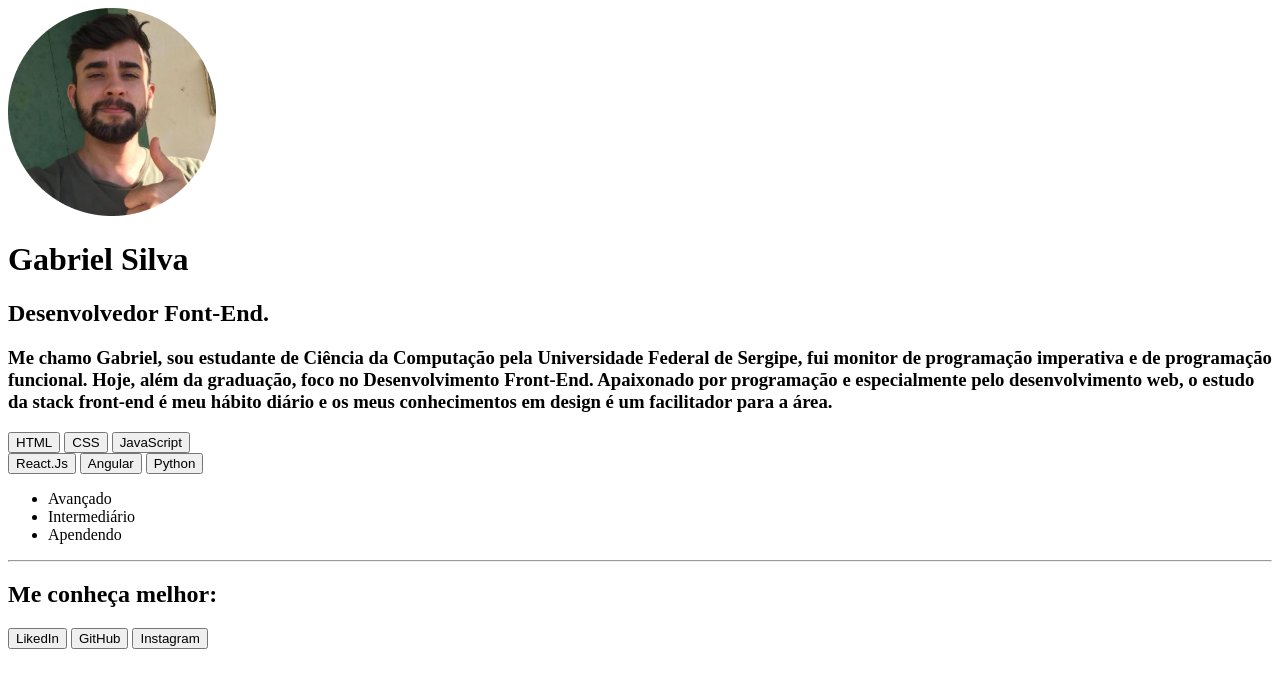
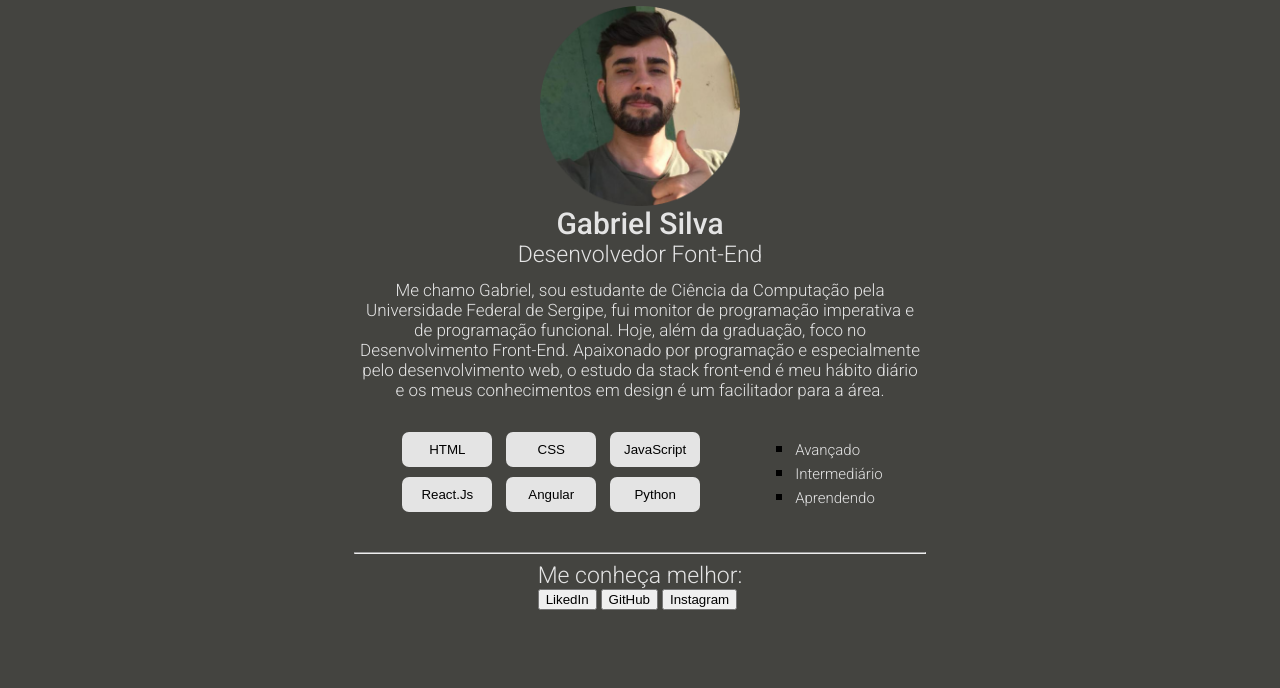
Before and after one commit to gabrielbtera/gabrielbtera.github.io, a plain HTML site: page index.html in a window 1280 px wide. Drawn offline with Linux system fonts and the light colour scheme.

Commit message:
inicio do desktop

```diff
--- a/index.html
+++ b/index.html
@@ -4,28 +4,30 @@
     <meta charset="UTF-8">
     <meta http-equiv="X-UA-Compatible" content="IE=edge">
     <meta name="viewport" content="width=device-width, initial-scale=1.0">
+    <link rel="stylesheet" href="style.css">
+
     <title>Gabriel Silva</title>
 </head>
 <body>
     <header>
         <div class="container">
-            <img src="eu.png" alt="Imagem de Gabriel Silva">
+            <img id="imgEu" src="eu.png" alt="Imagem de Gabriel Silva">
             <h1 class="titulo">
                 Gabriel Silva
             </h1>
-            <h2 class="subtitulo">Desenvolvedor Font-End.</h2>
+            <h2 class="subtitulo">Desenvolvedor Font-End</h2>
         </div>
     </header>
     <section>
         <div class="container">
-            <h3 class="descricao">
+            <h4 class="descricao">
                 Me chamo Gabriel, sou estudante de Ciência da Computação pela Universidade Federal de Sergipe,
                 fui monitor de programação imperativa e de programação funcional. Hoje, além da graduação,
                 foco no Desenvolvimento Front-End. Apaixonado por programação e especialmente pelo
                 desenvolvimento web, o estudo da stack  front-end é meu hábito diário e os meus
                 conhecimentos em design é um facilitador para a área.
 
-            </h3>
+            </h4>
             <div class="hadsakills">
 
                 <div class="colunaStacks">
@@ -59,9 +61,9 @@
 
                 <div class="legendas">
                     <ul>
-                        <li>Avançado</li>
-                        <li>Intermediário</li>
-                        <li>Apendendo</li>
+                        <li><span>Avançado</span></li>
+                        <li><span>Intermediário</span></li>
+                        <li><span>Aprendendo</span></li>
                     </ul>
                 </div>
             </div>
@@ -81,7 +83,6 @@
                 Instagram
             </button>
         </div>
-
     </section>
 </body>
 </html>
--- a/style.css
+++ b/style.css
@@ -0,0 +1,93 @@
+@import url('https://fonts.googleapis.com/css2?family=Roboto:wght@500&display=swap');
+@import url('https://fonts.googleapis.com/css2?family=Roboto:wght@300;500&display=swap');
+
+body, h1, h2, h4
+{
+    margin: 0;
+    padding: 0;
+    background-color: #444440;
+    color: #E4E4E4;
+    font-family:   'Roboto', sans-serif;
+    font-weight: lighter;
+
+}
+
+.container, body, .hadsakills {
+    display: flex;
+    justify-content: center;
+    align-items: center;
+    flex-direction: column;
+}
+.container {
+    max-width: 35rem;
+    margin: 6px;
+    padding: 0;
+    text-align: center;
+
+}
+
+#imgEu{
+
+    height: 200px;
+    width: auto;
+}
+
+.titulo{
+    font-weight:normal;
+    font-size: 30px;
+}
+
+.subtitulo{
+
+    font-size: 23px;
+    font-weight: 300;
+
+}
+
+.descricao{
+    font-size: 17px;
+}
+
+.hadsakills{
+    margin: 20px;
+    flex-direction: row;
+
+}.ferramentas{
+    flex-direction: row;
+}
+.stacks{
+    margin: 5px;
+    width: 90px;
+    height: 35px;
+    background-color: #E4E4E4;
+    text-decoration: none;
+    border-radius: 7px;
+    border: none;
+
+
+}
+
+.legendas {
+    text-align: left;
+    margin-left: 50px;
+
+}
+
+
+
+ul li span{
+    color: #E4E4E4;
+    font-size: 15px;
+    font-weight: lighter;
+    text-align: center;
+
+
+}
+li {
+
+    list-style-type: square;
+    color: black;
+    font-size: 20px;
+    height: 100%;
+
+}
```
